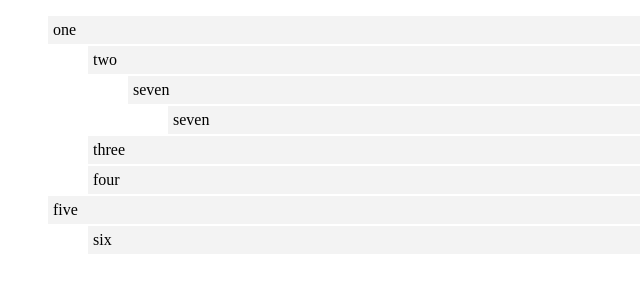
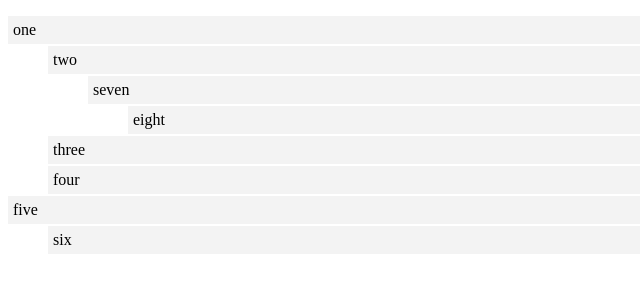
Before and after one commit to legharir/react-lazy-paginated-tree, a React app: page / in a window 1280 px wide. Shown: the top 300 px of the page, without its empty margins (0-640 px from the left). Built offline with nearby package versions, Linux system fonts and the light colour scheme; the HTML template or start-up script is replaced by a standard one.

Commit message:
base tree render and theme support

```diff
--- a/src/Tree.jsx
+++ b/src/Tree.jsx
@@ -15,7 +15,7 @@ class Tree extends Component<Props, State> {
   render() {
     const { nodes, theme } = this.props;
     return (
-      <ul>
+      <ul style={theme.treeStyle}>
         {nodes.map((node: Node) => (
           <TreeNode node={node} level={1} theme={theme} />
         ))}
--- a/src/TreeNode.jsx
+++ b/src/TreeNode.jsx
@@ -16,10 +16,10 @@ class TreeNode extends Component<Props, State> {
     const { node, level, theme } = this.props;
     const childLevel = level + 1;
     return (
-      <li style={theme.listStyle}>
+      <li style={theme.nodeContainerStyle}>
         <div style={theme.nodeStyle}>{node.name}</div>
-        <span>
-          <ul>
+        <span style={theme.listContainerStyle}>
+          <ul style={theme.listStyle}>
             {node.children &&
               node.children.map((childNode: Node) => (
                 <TreeNode node={childNode} level={childLevel} theme={theme} />
--- a/src/sample.js
+++ b/src/sample.js
@@ -16,8 +16,8 @@ export default [
             children: [
               {
                 id: 8,
-                name: 'seven',
-                description: 'seven',
+                name: 'eight',
+                description: 'eight',
                 children: [],
                 loaded: true,
                 count: 0,
--- a/src/themes/default.js
+++ b/src/themes/default.js
@@ -1,7 +1,12 @@
+// @flow
+
 import type { Theme } from '../types';
 
 const theme: Theme = {
-  listStyle: {
+  treeStyle: {
+    padding: 0,
+  },
+  nodeContainerStyle: {
     listStyle: 'none',
   },
   nodeStyle: {
@@ -10,6 +15,8 @@ const theme: Theme = {
     marginTop: 2,
     marginBottom: 2,
   },
+  listContainerStyle: {},
+  listStyle: {},
 };
 
 export default theme;
--- a/src/types.js
+++ b/src/types.js
@@ -10,7 +10,9 @@ export type Node = {
 };
 
 export type Theme = {
-  indentation: number,
+  treeStyle: Object,
+  listContainerStyle: Object,
   listStyle: Object,
+  nodeContainerStyle: Object,
   nodeStyle: Object,
 };
```
Also changed, not shown: 1 other file (tests, documents, lock files or other folders).
